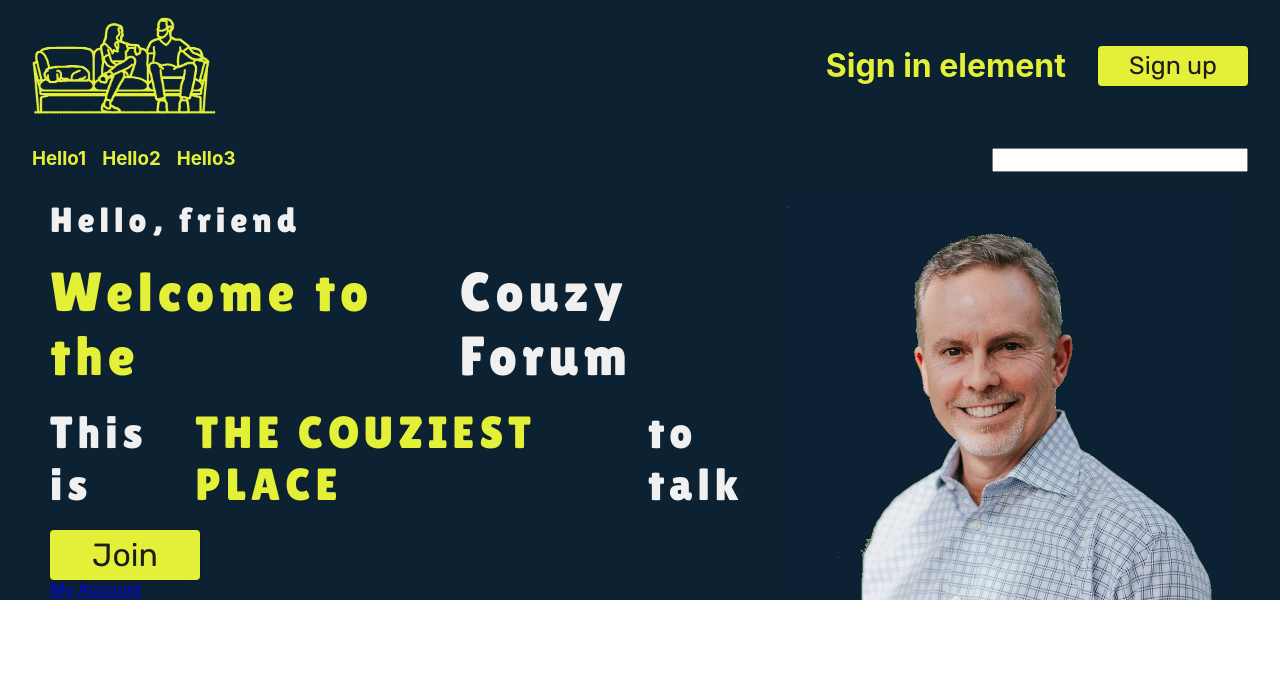
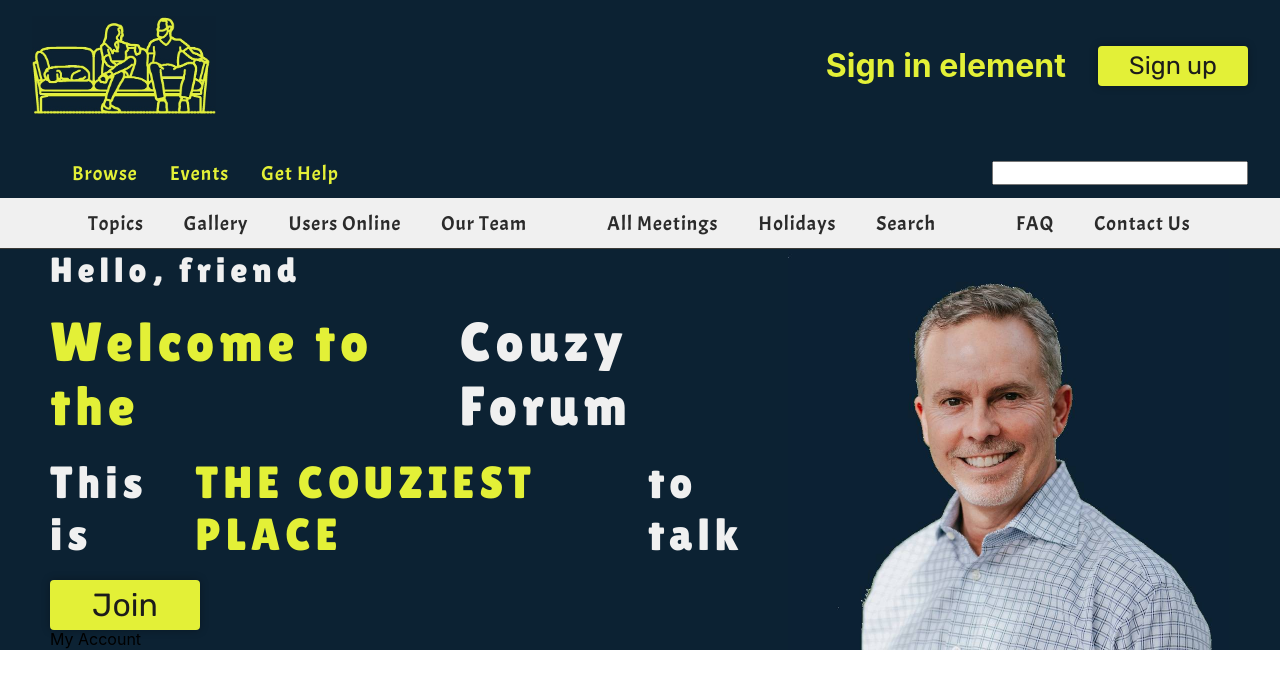
Before and after one commit to Luddendorf/couzy-forum, a React (Create React App) app: page / in a window 1280 px wide. Shown: the top 688 px of the page. Built offline with nearby package versions, Linux system fonts and the light colour scheme.

Commit message:
Topbar submenu

```diff
--- a/src/features/topbar/Topbar.js
+++ b/src/features/topbar/Topbar.js
@@ -6,9 +6,22 @@ import styles from '../../scss/main.scss';
 export function Topbar() {
   // const count = useSelector(selectCount);
   // const dispatch = useDispatch();
-  // const [incrementAmount, setIncrementAmount] = useState('2');
+  const [activeMenuItem, setactiveMenuItem] = useState('topbar-browse');
 
   // const incrementValue = Number(incrementAmount) || 0; {styles.home__container}
+  const changeActiveTab = (e, menuItemName) => {
+    e.preventDefault();
+    const menuItem = e.currentTarget;
+    console.log(menuItemName);
+  }
+
+  const changeActiveSubmenuItem = (e, submenuItemName) => {
+    e.preventDefault();
+    const menuItem = e.currentTarget;
+    console.log(submenuItemName);
+  }
+
+
   return (
       <div className="topbar__container">
         <div className="topbar__row--first">
@@ -19,16 +32,47 @@ export function Topbar() {
           </div>
         </div>
         <div className="topbar__row--second">
-          <div className="topbar__row--second--menu">
-            <h3 className="topbar__menu--item">Hello1</h3>
-            <h3 className="topbar__menu--item">Hello2</h3>
-            <h3 className="topbar__menu--item">Hello3</h3>
-          </div>
+          <menu className="topbar__row--second--menu">
+            <li href="#" className="topbar__menu--item"
+                onMouseEnter={(event) => changeActiveTab(event, 'topbar-browse')}>Browse</li>
+            <li href="#" className="topbar__menu--item"
+                onMouseEnter={(event) => changeActiveTab(event, 'topbar-events')}>Events</li>
+            <li href="#" className="topbar__menu--item"
+                onMouseEnter={(event) => changeActiveTab(event, 'topbar-get-help')}>Get Help</li>
+          </menu>
           <div className="topbar__row--second--search">
               <input type="text" />
           </div>
         </div>
         <div className="topbar__row--third">
+
+          <menu className="topbar__submenu--browse">
+            <li href="#" className="topbar__submenu--item"
+                onClick={(event) => changeActiveSubmenuItem(event, 'topbar-topics')}>Topics</li>
+            <li href="#" className="topbar__submenu--item"
+                onClick={(event) => changeActiveSubmenuItem(event, 'topbar-gallery')}>Gallery</li>
+            <li href="#" className="topbar__submenu--item"
+                onClick={(event) => changeActiveSubmenuItem(event, 'topbar-users-online')}>Users Online</li>
+            <li href="#" className="topbar__submenu--item"
+                onClick={(event) => changeActiveSubmenuItem(event, 'topbar-our-team')}>Our Team</li>
+          </menu>
+
+          <menu className="topbar__submenu--browse">
+            <li href="#" className="topbar__submenu--item"
+                onClick={(event) => changeActiveSubmenuItem(event, 'topbar-all-meetings')}>All Meetings</li>
+            <li href="#" className="topbar__submenu--item"
+                onClick={(event) => changeActiveSubmenuItem(event, 'topbar-holidays')}>Holidays</li>
+            <li href="#" className="topbar__submenu--item"
+                onClick={(event) => changeActiveSubmenuItem(event, 'topbar-search')}>Search</li>
+          </menu>
+
+          <menu className="topbar__submenu--browse">
+            <li href="#" className="topbar__submenu--item"
+                onClick={(event) => changeActiveSubmenuItem(event, 'topbar-faq')}>FAQ</li>
+            <li href="#" className="topbar__submenu--item"
+                onClick={(event) => changeActiveSubmenuItem(event, 'topbar-contact-us')}>Contact Us</li>
+          </menu>
+
         </div>
       </div>
   );
--- a/src/scss/main.scss
+++ b/src/scss/main.scss
@@ -1,6 +1,7 @@
 @import 'variables/colors';
+@import 'variables/misc';
+@import 'variables/normalize';
 @import 'variables/spacing';
-@import 'variables/normalize';
 @import 'variables/typography';
 @import 'components/button';
 @import 'components/page404';
--- a/src/scss/topbar/_topbar.scss
+++ b/src/scss/topbar/_topbar.scss
@@ -1,7 +1,7 @@
 .topbar {
 	&__container {
 	  width: 100vw;
-	  height: 200px;
+	  height: 250px;
 	  background-color: $primary;
 	}
 	&__row {
@@ -16,8 +16,10 @@
 		}
 
 		&--second {
+			height: 50px;
 			display: flex;
 			justify-content: space-between;
+			align-items: center;
 			padding: 2rem 2rem 0 2rem;
 			&--menu {
 			  display: flex;
@@ -28,6 +30,9 @@
 		}
 		&--third {
 			display: flex;
+			background-color: $light;
+			border-bottom: $border-standard;
+			padding: 0 2rem;
 		}
 	}
 
@@ -47,7 +52,37 @@
 	&__menu {
 		&--item {
 			color: $secondary;
-			margin: 0 1rem 0 0;
+			margin: 0 2rem 0 0;
+			font-family: $family-acme;
+			font-size: $font-button;
+			letter-spacing: 1px;
+			cursor: pointer;
+		}
+	}
+
+	&__submenu {
+		&--browse {
+			display: flex;
+			align-items: center;
+			height: 50px;
+		}
+		&--item {
+			font-family: $family-acme;
+			font-size: $font-button;
+			color: $dark-gray;
+			margin: 0 0.5rem 0 0;
+			letter-spacing: 1px;
+			padding: 0.5rem 1rem;
+			border-radius: 20px;
+			cursor: pointer;
+			// border: 1px solid red;
+			&:hover {
+				color: $dark-gray-hover;
+				// text-decoration: underline;
+				background-color: white;
+				transition: all 0.4s;
+				box-shadow: $shadow-slim;
+			}
 		}
 	}
 }
--- a/src/scss/variables/_colors.scss
+++ b/src/scss/variables/_colors.scss
@@ -1,5 +1,7 @@
 $primary: #0c2233;
 $secondary: #e3f037;
 $light: #f0f0f0;
+$dark-gray: #2b2b2b;
+$dark-gray-hover: #000000;
 $dark: #1c1c1b;
 $lightblue: #3fc0e0;
--- /dev/null
+++ b/src/scss/variables/_misc.scss
@@ -0,0 +1,2 @@
+$border-standard: 1px solid #3b3936;
+$shadow-slim: 0px 10px 15px -3px rgba(0,0,0,0.3);
--- a/src/scss/variables/_normalize.scss
+++ b/src/scss/variables/_normalize.scss
@@ -75,6 +75,26 @@ pre {
 
 a {
   background-color: transparent;
+  display: inline-block;
+  -webkit-appearance: none;
+  -moz-appearance: none;
+  appearance: none;
+  margin: 0;
+  padding: 0;
+  height: auto;
+  border-width: 0;
+  color: inherit;
+  font-family: inherit;
+  font-weight: normal;
+  font-size: inherit;
+  text-decoration: none;
+  line-height: inherit;
+}
+
+a:hover, a:visited, a:active {
+  color: inherit;
+  text-decoration: inherit;
+  outline: 0;
 }
 
 /**
@@ -347,3 +367,11 @@ template {
 [hidden] {
   display: none;
 }
+
+li {
+  list-style: none;
+}
+
+menu {
+  margin: 0;
+}
--- a/src/scss/variables/_typography.scss
+++ b/src/scss/variables/_typography.scss
@@ -1,9 +1,10 @@
-@import url('https://fonts.googleapis.com/css2?family=Lilita+One&family=Rubik&display=swap');
+@import url('https://fonts.googleapis.com/css2?family=Acme&family=Lilita+One&family=Rubik&display=swap');
 
-
+$font-button: 20px;
 $font-big: 35px;
 $font-larger: 45px;
 $font-extra-big: 55px;
 
 $family-header: 'Lilita One', cursive;
 $family-main: 'Rubik', sans-serif;
+$family-acme: 'Acme', sans-serif;
```
